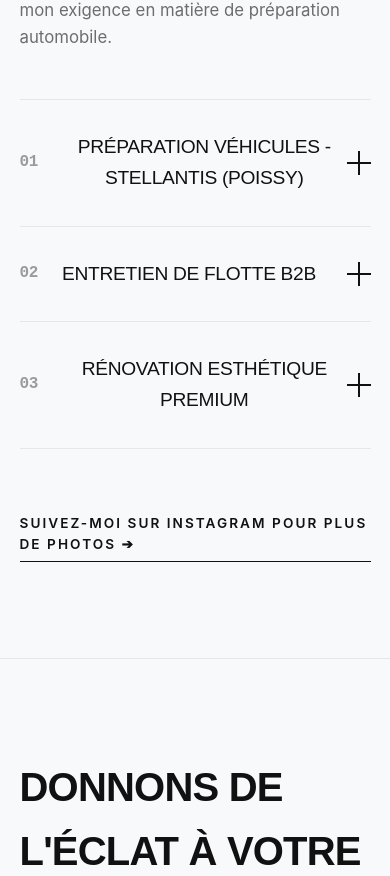
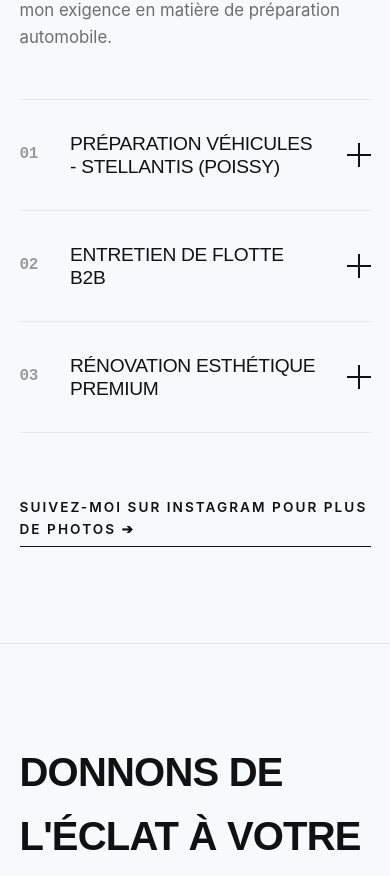
Before and after one commit to Teodev578/jp_portfolio, a React (Vite) app in the folder jp_react_portfolio/: page / in a window 390 px wide. Shown: the part 6872-7748 px from the top of the page. Built offline with nearby package versions, Linux system fonts and the light colour scheme; a web font is replaced by a local one.

Commit message:
style: improve project list layout by adjusting flex constraints and spacing for better responsiveness

```diff
--- a/jp_react_portfolio/src/styles/projects.css
+++ b/jp_react_portfolio/src/styles/projects.css
@@ -57,10 +57,11 @@
     padding-bottom: 1.5rem;
 }
 
+/* --- TRIGGER CONTENT (La ligne visible) --- */
 .trigger-content {
     display: flex;
-    align-items: center;
-    gap: 1.5rem;
+    align-items: center; /* Aligne verticalement le numéro, le titre et les tags */
+    gap: 2rem;
     flex: 1;
 }
 
@@ -70,6 +71,8 @@
     color: var(--text-color);
     opacity: 0.4;
     transition: color 0.3s ease, opacity 0.3s ease;
+    /* Empêche le numéro de rétrécir si le titre est très long */
+    flex-shrink: 0;
 }
 
 .project-name {
@@ -79,6 +82,12 @@
     font-weight: 500;
     color: var(--text-color);
     transition: color 0.3s ease;
+
+    /* LES CORRECTIONS SONT ICI ↓ */
+    text-align: left; /* Force le texte à s'aligner à gauche, même sur 2 lignes */
+    flex: 1; /* Force le titre à pousser les tags tout à droite */
+    line-height: 1.2; /* Resserre un peu les lignes pour que ça fasse plus "Titre" */
+    padding-right: 1.5rem; /* Garde une marge de sécurité avant les tags */
 }
 
 /* Coloration de l'élément actif / ouvert */
@@ -89,20 +98,16 @@
 }
 
 @media (hover: hover) and (pointer: fine) {
-    .project-trigger:hover .project-name {
-        color: var(--accent-color);
-    }
-
-    .project-trigger:hover .project-number {
-        color: var(--accent-color);
-        opacity: 1;
-    }
+    .project-trigger:hover .project-name { color: var(--accent-color); }
+    .project-trigger:hover .project-number { color: var(--accent-color); opacity: 1; }
 }
 
 .project-tags {
     margin-left: auto;
     gap: 1rem;
     padding-right: 2rem;
+    /* Empêche les pilules de s'écraser ou de passer à la ligne */
+    flex-shrink: 0;
 }
 
 .project-tags .tag {
```
